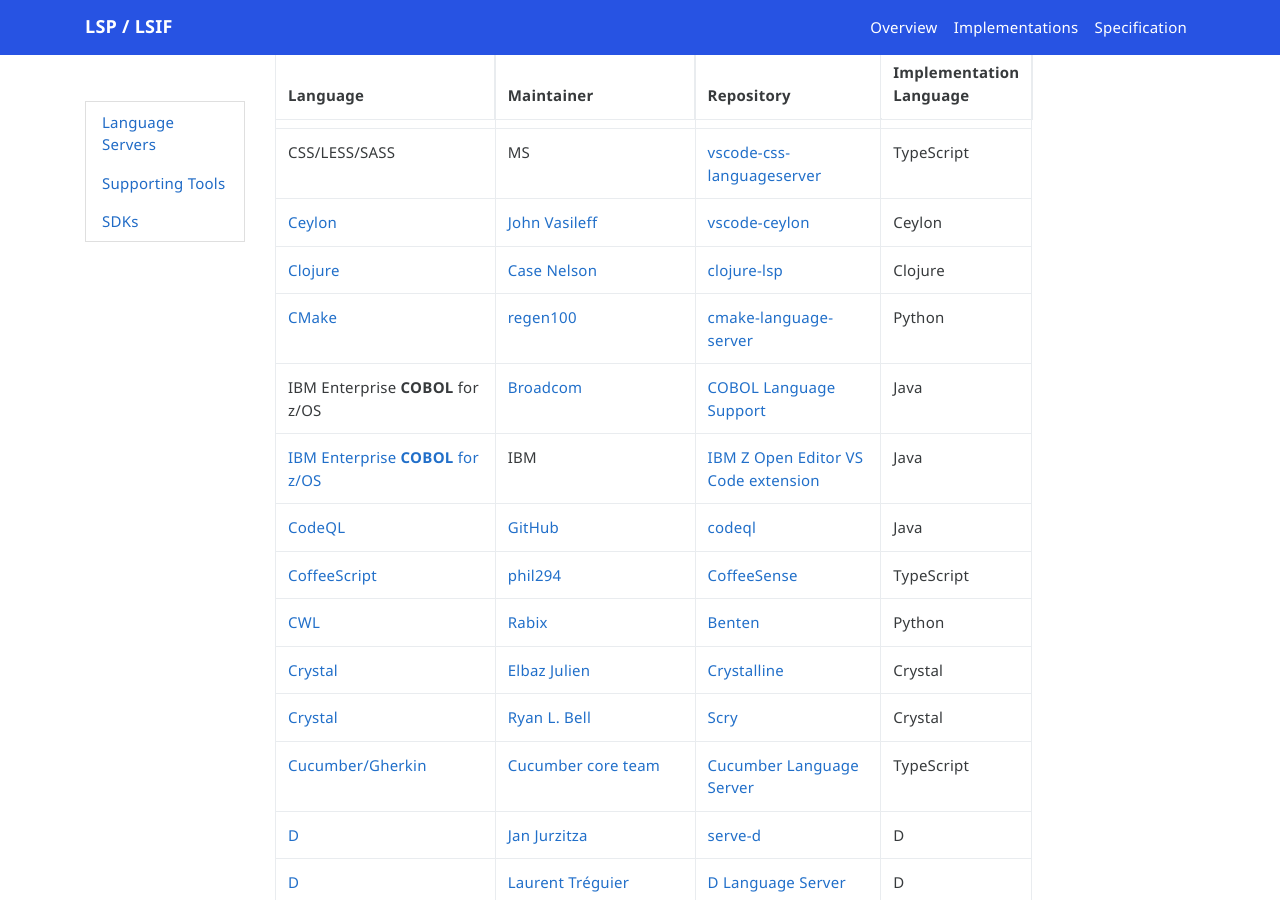
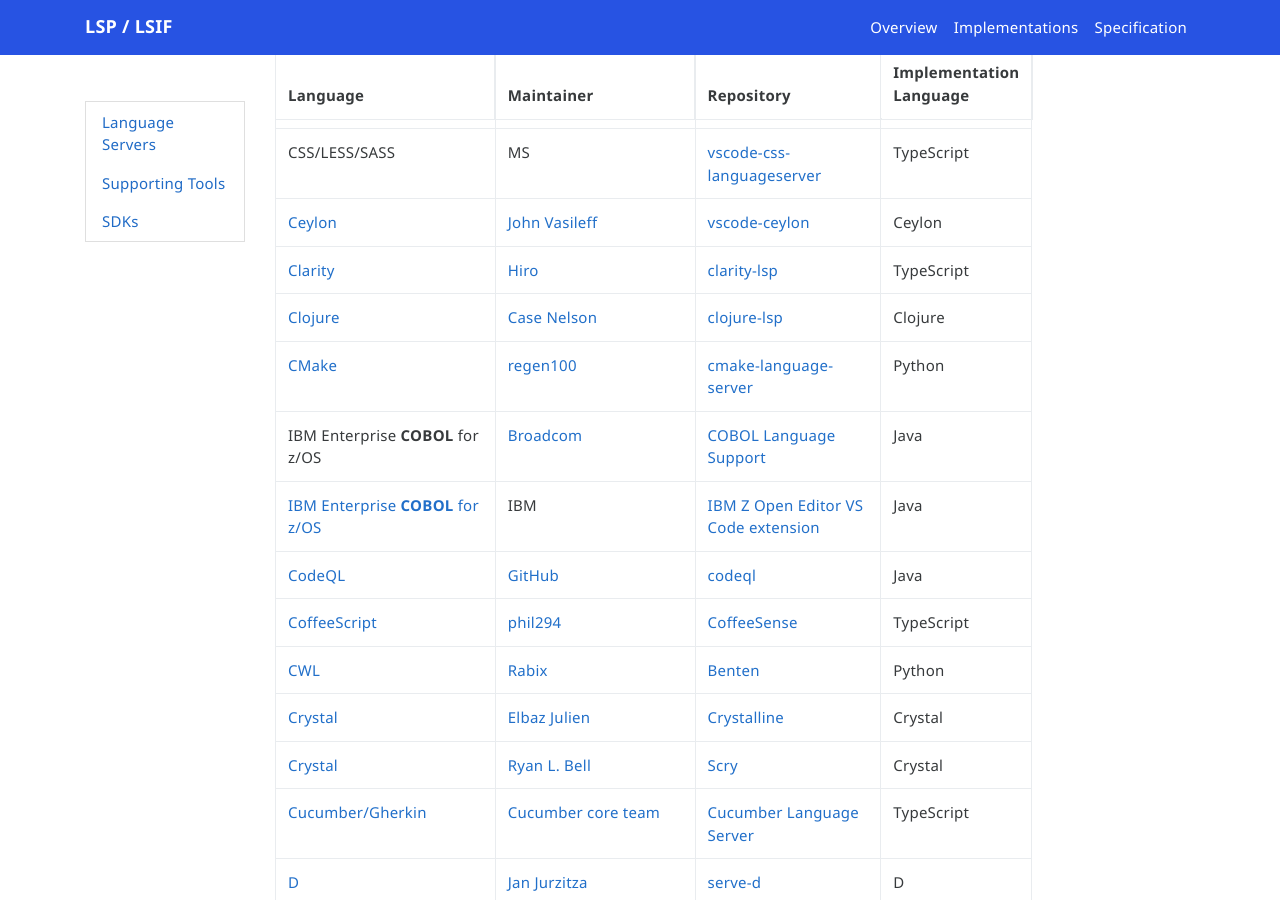
Before and after one commit to microsoft/language-server-protocol, a Jekyll site: the page built from _implementors/servers.md, in a window 1280 px wide and 900 px high, scrolled down 1595 px. Built offline with Jekyll 4.4.1, drawn with Linux system fonts in a browser that asks for light colours; nearby versions of some CDN libraries; comment, search, counter and statistics services are not loaded.

Commit message:
Adding Clarity-LSP (#1540)
Per https://github.com/hirosystems/clarity-lsp/issues/117

```diff
--- a/_implementors/servers.md
+++ b/_implementors/servers.md
@@ -37,6 +37,7 @@
 | C/C++/Objective-C | [MaskRay](https://github.com/MaskRay) | [ccls](https://github.com/MaskRay/ccls) | C++ |
 | CSS/LESS/SASS | MS | [vscode-css-languageserver](https://github.com/Microsoft/vscode/tree/master/extensions/css-language-features/server) | TypeScript |
 | [Ceylon](https://ceylon-lang.org/) | [John Vasileff](https://github.com/jvasileff) | [vscode-ceylon](https://github.com/jvasileff/vscode-ceylon) | Ceylon |
+| [Clarity](https://docs.stacks.co/docs/write-smart-contracts/) | [Hiro](https://hiro.so) | [clarity-lsp](https://github.com/hirosystems/clarity-lsp) | TypeScript |
 | [Clojure](https://clojure.org/) | [Case Nelson](https://github.com/snoe) | [clojure-lsp](https://github.com/snoe/clojure-lsp) | Clojure |
 | [CMake](https://cmake.org/) | [regen100](https://github.com/regen100) | [cmake-language-server](https://github.com/regen100/cmake-language-server) | Python |
 | IBM Enterprise **COBOL** for z/OS | [Broadcom](https://www.broadcom.com/) | [COBOL Language Support](https://github.com/eclipse/che-che4z-lsp-for-cobol) | Java |
```
